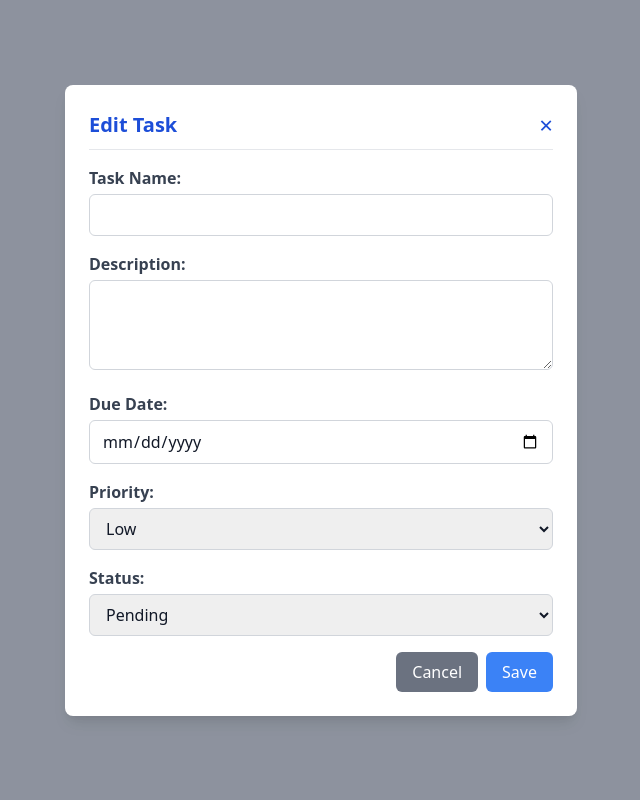
After one commit to Qendresa-Potoku/TaskManager, a PHP site: page /edit_task.php in a window 1280 px wide. The commit adds this page. Shown: the whole page, without its empty margins (319-959 px from the left). Run offline with PHP 8.4, Linux system fonts and the light colour scheme.

Commit message:
implementing features

```diff
--- /dev/null
+++ b/public/edit_task.php
@@ -0,0 +1,102 @@
+<?php
+include '../public/db_connection.php';
+
+// Initialize variables
+$task = [
+    'id' => '',
+    'task_name' => '',
+    'description' => '',
+    'due_date' => '',
+    'priority' => '',
+    'status' => ''
+];
+
+// Check if an ID is provided
+if (isset($_GET['id']) && is_numeric($_GET['id'])) {
+    $task_id = (int)$_GET['id'];
+
+    // Retrieve task details from the database
+    $stmt = $conn->prepare("SELECT id, task_name, description, due_date, priority, status FROM tasks_table WHERE id = ?");
+    $stmt->bind_param("i", $task_id);
+    $stmt->execute();
+    $result = $stmt->get_result();
+
+    if ($result->num_rows > 0) {
+        $task = $result->fetch_assoc();
+    }
+
+    $stmt->close();
+}
+
+// Handle form submission
+if ($_SERVER['REQUEST_METHOD'] === 'POST') {
+    $task_id = $_POST['id'];
+    $task_name = $_POST['task_name'];
+    $description = $_POST['description'];
+    $due_date = $_POST['due_date'];
+    $priority = $_POST['priority'];
+    $status = $_POST['status'];
+
+    // Update task in the database
+    $stmt = $conn->prepare("UPDATE tasks_table SET task_name = ?, description = ?, due_date = ?, priority = ?, status = ? WHERE id = ?");
+    $stmt->bind_param("sssssi", $task_name, $description, $due_date, $priority, $status, $task_id);
+    $stmt->execute();
+    $stmt->close();
+
+    // Redirect to the main page
+    header("Location: index.php");
+    exit();
+}
+
+$conn->close();
+?>
+
+<!DOCTYPE html>
+<html lang="en">
+<head>
+    <meta charset="UTF-8">
+    <meta name="viewport" content="width=device-width, initial-scale=1.0">
+    <title>Edit Task</title>
+    <link href="https://cdn.jsdelivr.net/npm/tailwindcss@2.2.19/dist/tailwind.min.css" rel="stylesheet">
+</head>
+<body class="bg-gray-100 text-gray-900">
+    <div class="fixed inset-0 bg-gray-500 bg-opacity-75 flex items-center justify-center">
+        <div class="bg-white p-6 rounded-lg shadow-lg max-w-lg w-full mx-4 md:mx-0">
+            <div class="flex justify-between items-center border-b pb-2 mb-4">
+                <h2 class="text-xl font-semibold text-blue-700">Edit Task</h2>
+                <a href="index.php" class="text-gray-500 hover:text-gray-700 text-2xl text-blue-700">&times;</a>
+            </div>
+            <form action="edit_task.php" method="post">
+                <input type="hidden" name="id" value="<?php echo htmlspecialchars($task['id']); ?>">
+
+                <label for="taskName" class="block text-gray-700 mb-1 font-semibold">Task Name:</label>
+                <input type="text" id="taskName" name="task_name" value="<?php echo htmlspecialchars($task['task_name']); ?>" class="w-full px-3 py-2 border border-gray-300 rounded-md mb-4" required>
+
+                <label for="description" class="block text-gray-700 mb-1 font-semibold">Description:</label>
+                <textarea id="description" name="description" class="w-full px-3 py-2 border border-gray-300 rounded-md mb-4" rows="3" required><?php echo htmlspecialchars($task['description']); ?></textarea>
+
+                <label for="dueDate" class="block text-gray-700 mb-1 font-semibold">Due Date:</label>
+                <input type="date" id="dueDate" name="due_date" value="<?php echo htmlspecialchars($task['due_date']); ?>" class="w-full px-3 py-2 border border-gray-300 rounded-md mb-4" required>
+
+                <label for="priority" class="block text-gray-700 mb-1 font-semibold">Priority:</label>
+                <select id="priority" name="priority" class="w-full px-3 py-2 border border-gray-300 rounded-md mb-4" required>
+                    <option value="Low" <?php echo $task['priority'] == 'Low' ? 'selected' : ''; ?>>Low</option>
+                    <option value="Medium" <?php echo $task['priority'] == 'Medium' ? 'selected' : ''; ?>>Medium</option>
+                    <option value="High" <?php echo $task['priority'] == 'High' ? 'selected' : ''; ?>>High</option>
+                </select>
+
+                <label for="status" class="block text-gray-700 mb-1 font-semibold">Status:</label>
+                <select id="status" name="status" class="w-full px-3 py-2 border border-gray-300 rounded-md mb-4" required>
+                    <option value="Pending" <?php echo $task['status'] == 'Pending' ? 'selected' : ''; ?>>Pending</option>
+                    <option value="Completed" <?php echo $task['status'] == 'Completed' ? 'selected' : ''; ?>>Completed</option>
+                </select>
+
+                <div class="flex justify-end gap-2">
+                    <a href="index.php" class="py-2 px-4 bg-gray-500 text-white rounded-md hover:bg-gray-600">Cancel</a>
+                    <button type="submit" class="py-2 px-4 bg-blue-500 text-white rounded-md hover:bg-blue-600">Save</button>
+                </div>
+            </form>
+        </div>
+    </div>
+</body>
+</html>
```
Also changed, not shown: public/delete_task.php (added, +17 -0 lines), public/index.php (+19 -11 lines), public/mark_completed.php (added, +30 -0 lines).
